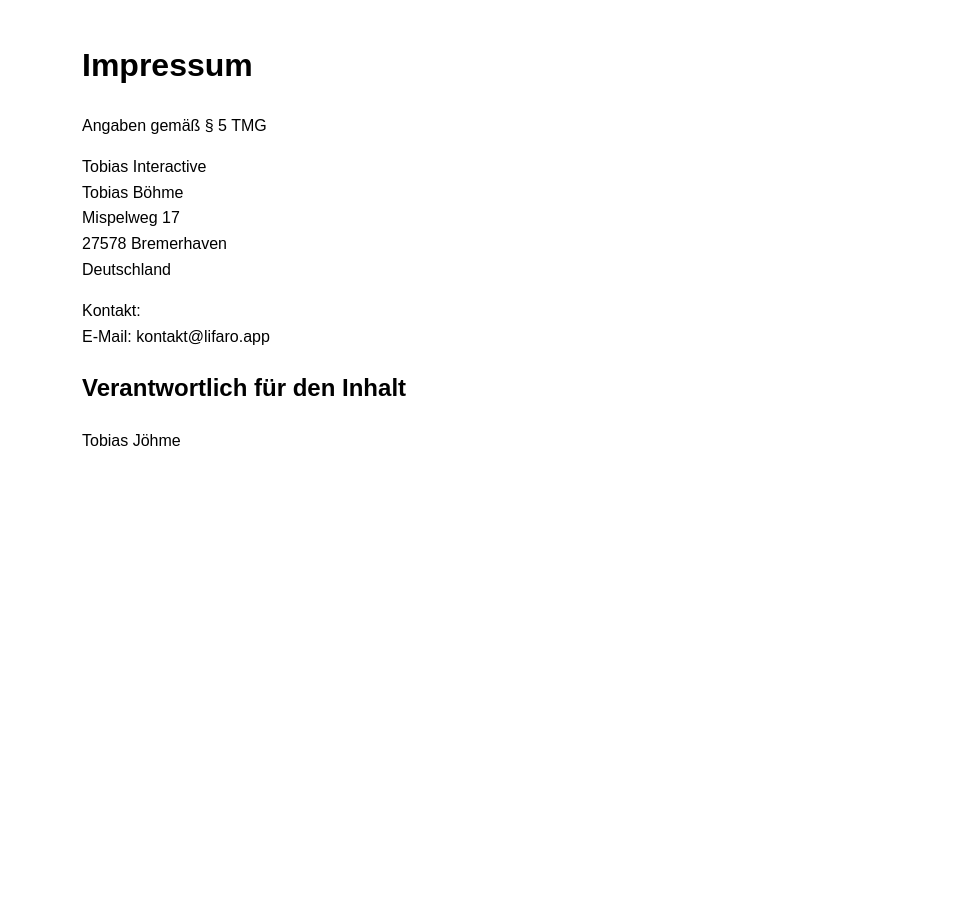
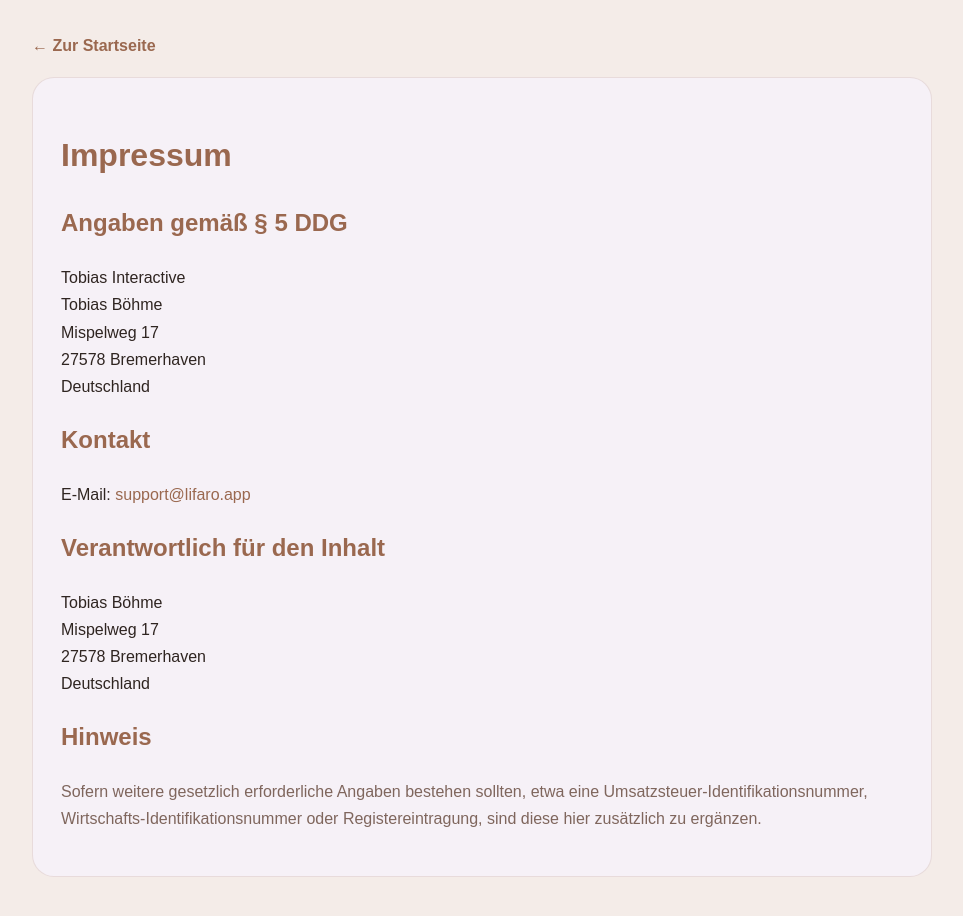
Before and after one commit to TobiasInteractive/website, a plain HTML site: page impressum.html in a window 1280 px wide. Shown: the whole page, without its empty margins (158-1121 px from the left). Before the commit the page ends 800 px from the top, so only its background shows below. Drawn offline with Linux system fonts and the light colour scheme.

Commit message:
Update impressum.html

```diff
--- a/impressum.html
+++ b/impressum.html
@@ -1,18 +1,76 @@
+<!-- impressum.html -->
 <!DOCTYPE html>
 <html lang="de">
 <head>
-  <meta charset="UTF-8">
+  <meta charset="UTF-8" />
+  <meta name="viewport" content="width=device-width, initial-scale=1.0" />
   <title>Impressum – Lifaro</title>
-  <meta name="viewport" content="width=device-width, initial-scale=1.0">
+  <style>
+    :root {
+      --bg: #f4ece8;
+      --surface: #f6f1f7;
+      --text: #2f2521;
+      --muted: #7f665d;
+      --primary: #9a684f;
+      --border: #d8c7c0;
+      --max: 900px;
+    }
+
+    * { box-sizing: border-box; }
+
+    body {
+      margin: 0;
+      font-family: Arial, Helvetica, sans-serif;
+      background: var(--bg);
+      color: var(--text);
+      line-height: 1.7;
+    }
+
+    .container {
+      width: min(var(--max), calc(100% - 32px));
+      margin: 0 auto;
+      padding: 32px 0 56px;
+    }
+
+    .card {
+      background: var(--surface);
+      border: 1px solid rgba(154, 104, 79, 0.16);
+      border-radius: 22px;
+      padding: 28px;
+    }
+
+    h1, h2 {
+      color: var(--primary);
+    }
+
+    a {
+      color: var(--primary);
+      text-decoration: none;
+    }
+
+    a:hover {
+      text-decoration: underline;
+    }
+
+    .toplink {
+      display: inline-block;
+      margin-bottom: 18px;
+      font-weight: 700;
+    }
+
+    .muted {
+      color: var(--muted);
+    }
+  </style>
 </head>
-<body style="font-family: sans-serif; max-width: 800px; margin: 40px auto; line-height: 1.6;">
+<body>
+  <div class="container">
+    <a class="toplink" href="index.html">← Zur Startseite</a>
 
+    <div class="card">
       <h1>Impressum</h1>
 
-<p>
-Angaben gemäß § 5 TMG
-</p>
-
+      <h2>Angaben gemäß § 5 DDG</h2>
       <p>
         Tobias Interactive<br>
         Tobias Böhme<br>
@@ -21,15 +79,25 @@
         Deutschland
       </p>
 
+      <h2>Kontakt</h2>
       <p>
-Kontakt:<br>
-E-Mail: kontakt@lifaro.app
+        E-Mail: <a href="mailto:support@lifaro.app">support@lifaro.app</a>
       </p>
 
       <h2>Verantwortlich für den Inhalt</h2>
       <p>
-Tobias Jöhme
+        Tobias Böhme<br>
+        Mispelweg 17<br>
+        27578 Bremerhaven<br>
+        Deutschland
       </p>
 
+      <h2>Hinweis</h2>
+      <p class="muted">
+        Sofern weitere gesetzlich erforderliche Angaben bestehen sollten, etwa eine Umsatzsteuer-Identifikationsnummer,
+        Wirtschafts-Identifikationsnummer oder Registereintragung, sind diese hier zusätzlich zu ergänzen.
+      </p>
+    </div>
+  </div>
 </body>
 </html>
```
Lines whose indentation alone changed are shown as unchanged.
